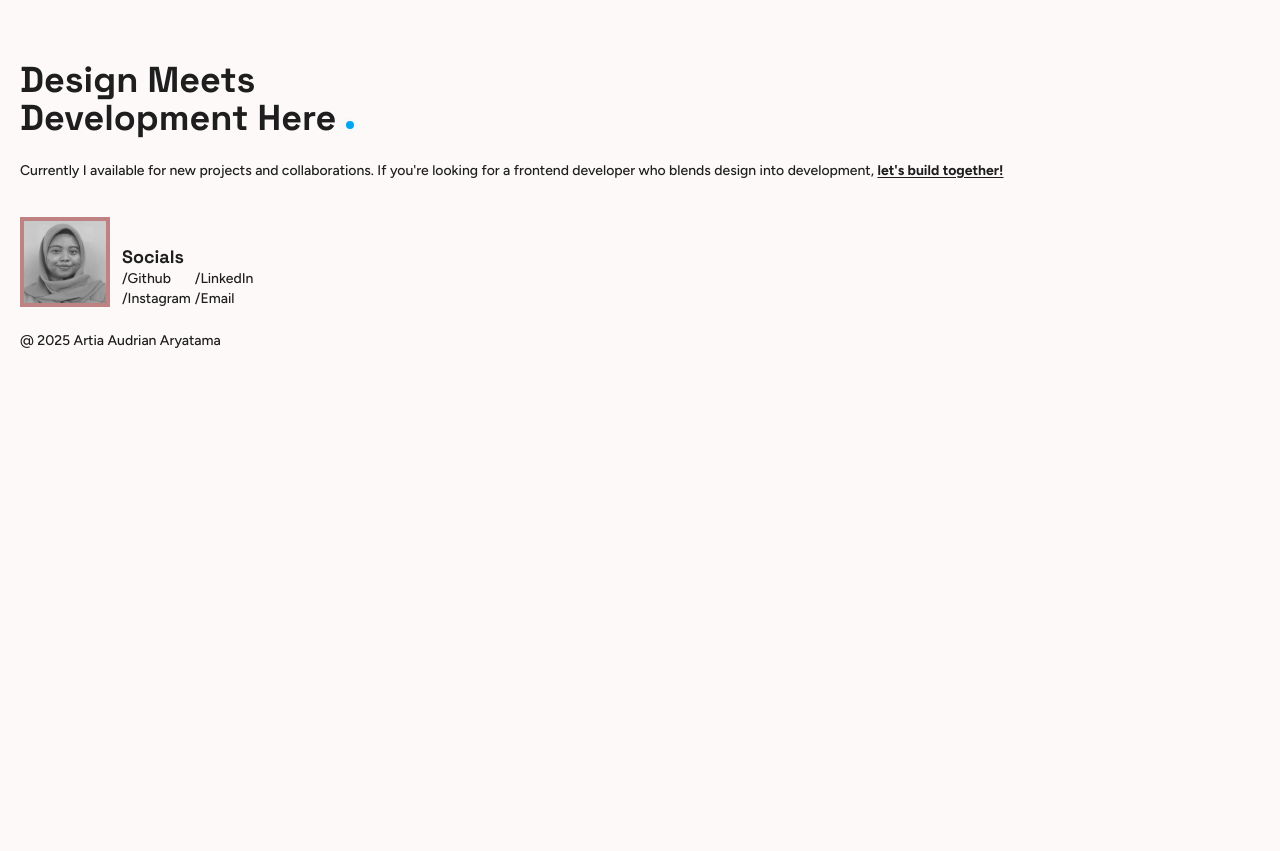
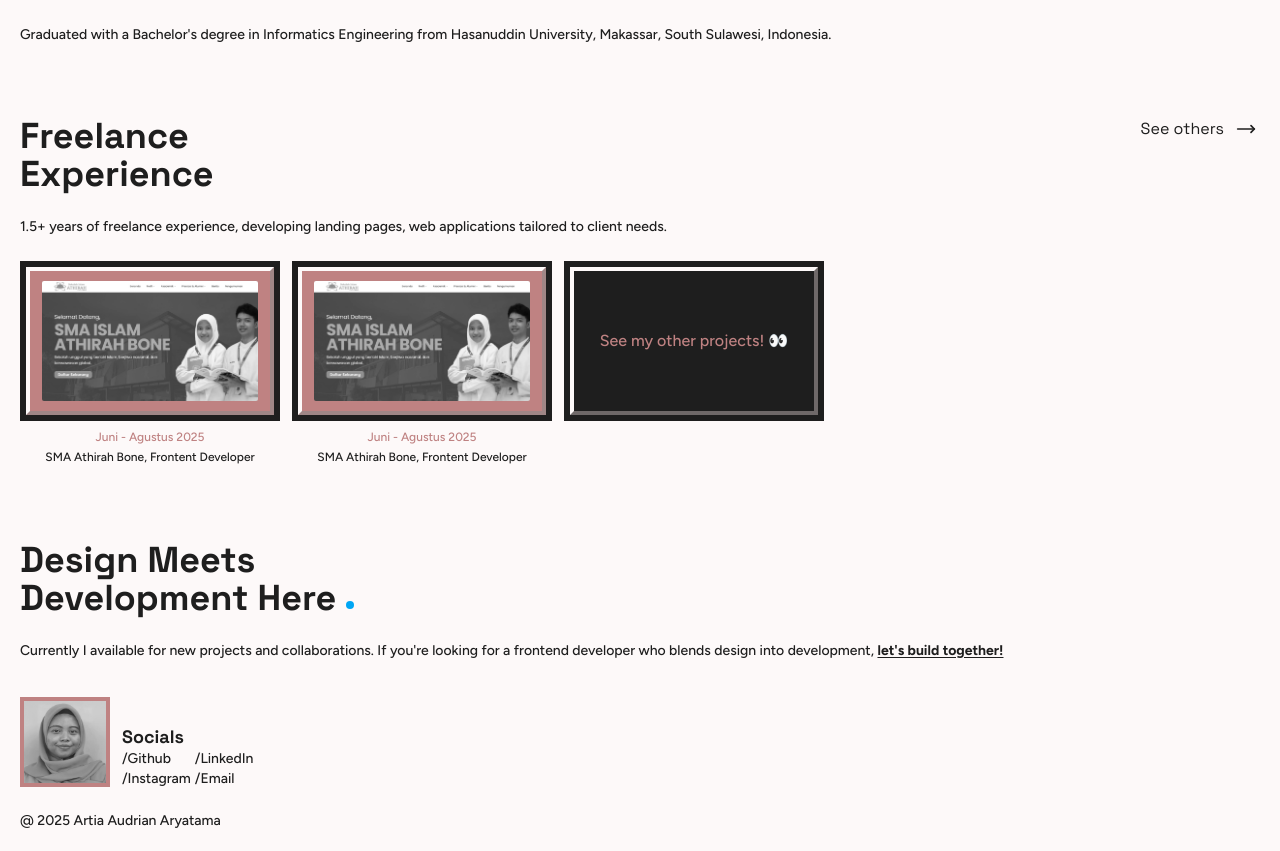
Before and after one commit to artyaaryatama/artia-portofolio, a Next.js app: page / in a window 1280 px wide. Shown: the part 991-1842 px from the top of the page. Before the commit the page ends 1362 px from the top, so only its background shows below. Built offline with nearby package versions, Linux system fonts and the light colour scheme.

Commit message:
add project freelance section

```diff
--- a/app/globals.css
+++ b/app/globals.css
@@ -60,13 +60,13 @@
 
   --card: oklch(1 0 0);
   --muted-foreground: oklch(0.556 0 0);
-  --card-foreground: oklch(0.145 0 0);
+  --card-foreground: #1E1E1E;
   --popover: oklch(1 0 0);
-  --popover-foreground: oklch(0.145 0 0);
+  --popover-foreground: #1E1E1E;
   --primary-foreground: oklch(0.985 0 0);
   --secondary: oklch(0.97 0 0);
-  --secondary-foreground: oklch(0.205 0 0);
-  --accent-foreground: oklch(0.205 0 0);
+  --secondary-foreground: #1E1E1E;
+  --accent-foreground: #1E1E1E;
   --destructive: oklch(0.577 0.245 27.325);
   --input: oklch(0.922 0 0);
   --ring: oklch(0.708 0 0);
@@ -76,11 +76,11 @@
   --chart-4: oklch(0.828 0.189 84.429);
   --chart-5: oklch(0.769 0.188 70.08);
   --sidebar: oklch(0.985 0 0);
-  --sidebar-foreground: oklch(0.145 0 0);
-  --sidebar-primary: oklch(0.205 0 0);
+  --sidebar-foreground: #1E1E1E;
+  --sidebar-primary: #1E1E1E;
   --sidebar-primary-foreground: oklch(0.985 0 0);
   --sidebar-accent: oklch(0.97 0 0);
-  --sidebar-accent-foreground: oklch(0.205 0 0);
+  --sidebar-accent-foreground: #1E1E1E;
   --sidebar-border: oklch(0.922 0 0);
   --sidebar-ring: oklch(0.708 0 0);
 }
@@ -148,16 +148,9 @@ body{
   }
 }
 
-.animate-marqueeBtn {
-  white-space: nowrap;
-  animation: marqueeBtn 4s linear infinite;
+.custom-border{
+  border-top: 4px solid var(--background);
+  border-left: 4px solid var(--background);
+  border-right: 4px solid var(--grey-opacity);
+  border-bottom: 4px solid var(--grey-opacity);
 }
-
-@keyframes marqueeBtn {
-0% {
-            transform: translateX(25%);
-          }
-          100% {
-            transform: translateX(0%);
-          }
-}
--- a/app/page.tsx
+++ b/app/page.tsx
@@ -1,24 +1,24 @@
 import HomeHero from "@/components/home/HomeHero";
-import MarqueeImg from "@/components/MarqueeImg";
 import About from "@/components/home/About";
 import Graduate from "@/components/home/Graduate";
+import Experience from "@/components/home/Expereience";
 
 export default function Home() {
   return (
     <div className="
       flex flex-col
-      gap-7
+      gap-18
     ">
       <HomeHero />
-      <MarqueeImg />
       <div className="
         mt-4
         flex flex-col
-        gap-7
+        gap-8
       ">
         <About />
         <Graduate />
       </div>
+      <Experience />
     </div>
   );
 }
--- /dev/null
+++ b/components/ProjectsBox.tsx
@@ -0,0 +1,67 @@
+import Link from "next/link"
+import Image from "next/image"
+
+interface project {
+  imgSrc: string,
+  imgAlt: string,
+  projectName: string,
+  duration: string,
+}
+
+export default function ProjectBox(
+  {imgSrc, imgAlt, projectName, duration} : project
+){
+  return(
+    <div className="font-figtree w-65">
+      {
+        imgSrc !== 'none' ?
+        <div>
+          <div className="w-65 h-40 bg-primary border-6 border-foreground
+
+          ">
+            <div className="custom-border w-full h-full flex items-center justify-center">
+              <Link
+                href={'/experience'}
+                className="underline underline-offset-2 flex items-center gap-2"
+              >
+                <Image
+                  src={imgSrc}
+                  alt={imgAlt}
+                  width={200}
+                  height={200}
+                  className="w-54 h-30 object-cover grayscale hover:grayscale-0 rounded-xs"
+                />
+              </Link>
+            </div>
+          </div>
+
+          <div className="flex flex-col items-center justify-center gap-1
+            mt-2
+          ">
+            <p className="text-center text-primary
+              text-xs
+            ">{duration}</p>
+            <p className="text-center text-wrap
+              text-xs leading-4
+            ">{projectName} </p>
+          </div>
+        </div>
+        :
+        <div className="w-65 h-40 bg-primary border-6 border-foreground
+        ">
+          <div className="custom-border w-full h-full flex items-center justify-center bg-foreground">
+            <Link
+              href={'/experience'}
+              className="underline underline-offset-2 flex items-center gap-2"
+            >
+              <p className="text-center text-primary">
+                {projectName}
+              </p>
+
+            </Link>
+          </div>
+        </div>
+      }
+    </div>
+  )
+}
--- a/components/home/About.tsx
+++ b/components/home/About.tsx
@@ -39,7 +39,6 @@ export default function About(){
         >
           <Link
             href={'/'}
-
             className="flex items-center gap-2"
           >
             Resume
--- /dev/null
+++ b/components/home/Expereience.tsx
@@ -0,0 +1,59 @@
+import ProjectBox from "../ProjectsBox"
+import { MoveRight } from "lucide-react"
+import { projectsFreelances } from "@/lib/projectsFreelances"
+import Link from "next/link"
+
+export default function Experience(){
+  return(
+    <div className="layout-gap flex flex-col gap-6">
+      <div className="flex justify-between items-start">
+        <h4 className="
+          font-space-grotesk
+          text-4xl font-bold leading-[38px]
+        ">Freelance <span  className="block">Experience</span></h4>
+
+        <Link
+            href={'/experience'}
+            className="flex items-center gap-2 font-space-grotesk"
+          >
+            See others
+            <MoveRight className="w-7 h-5" />
+          </Link>
+      </div>
+
+      <p className="font-figtree
+        text-sm leading-5
+      ">
+        1.5+ years of freelance experience, developing landing pages, web applications tailored to client needs.
+      </p>
+
+      <div className="flex items-start gap-3 overflow-x-auto w-full
+        pb-4
+        scrollbar-thin scrollbar-thumb-gray-400
+      ">
+        {
+          projectsFreelances.length > 0 &&
+          projectsFreelances
+            .filter((_, index) => index < 2)
+            .map((data, index) => (
+              <ProjectBox
+                key={index}
+                imgSrc={data.src}
+                imgAlt={data.alt}
+                projectName={data.name}
+                duration={data.duration}
+              />
+            ))
+        }
+
+        <ProjectBox
+          imgSrc={'none'}
+          imgAlt={''}
+          projectName={'See my other projects! 👀'}
+          duration={''}
+        />
+
+      </div>
+    </div>
+  )
+}
--- a/components/home/HomeHero.tsx
+++ b/components/home/HomeHero.tsx
@@ -1,11 +1,12 @@
 import Image from "next/image";
 import SocialList from "../SocialList";
+import MarqueeImg from "../MarqueeImg";
 
 export default function HomeHero() {
   return (
+    <div>
       <div className="
         flex flex-col gap-6
-
       ">
         <Image
           src={'/person/w-img.jpg'}
@@ -55,5 +56,11 @@ export default function HomeHero() {
 
       </div>
 
+      <div className="mt-6">
+        <MarqueeImg />
+      </div>
+
+    </div>
+
   )
 }
--- /dev/null
+++ b/lib/projectsFreelances.tsx
@@ -0,0 +1,14 @@
+export const projectsFreelances = [
+  {
+    src: '/projects/sma-athirah.webp',
+    alt: 'Build landing page and CMS.',
+    name: 'SMA Athirah Bone, Frontent Developer',
+    duration: 'Juni - Agustus 2025'
+  },
+  {
+    src: '/projects/sma-athirah.webp',
+    alt: 'Build landing page and CMS.',
+    name: 'SMA Athirah Bone, Frontent Developer',
+    duration: 'Juni - Agustus 2025'
+  }
+]
```
Also changed, not shown: public/projects/sma-athirah.webp (added). Lines whose indentation alone changed are shown as unchanged.
